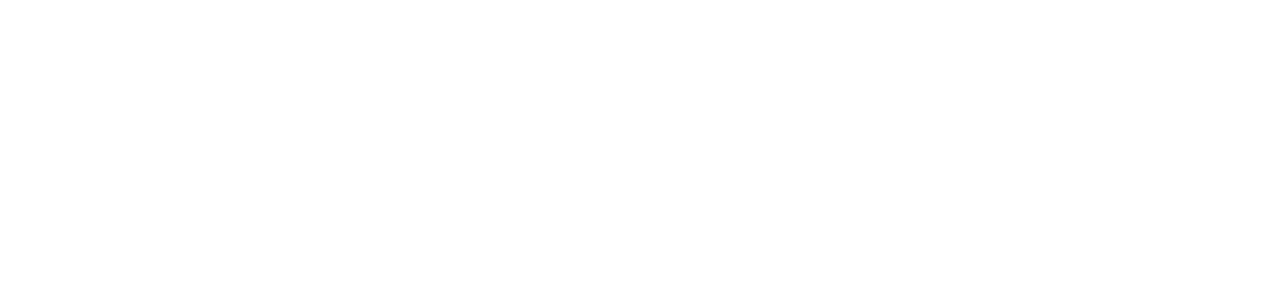
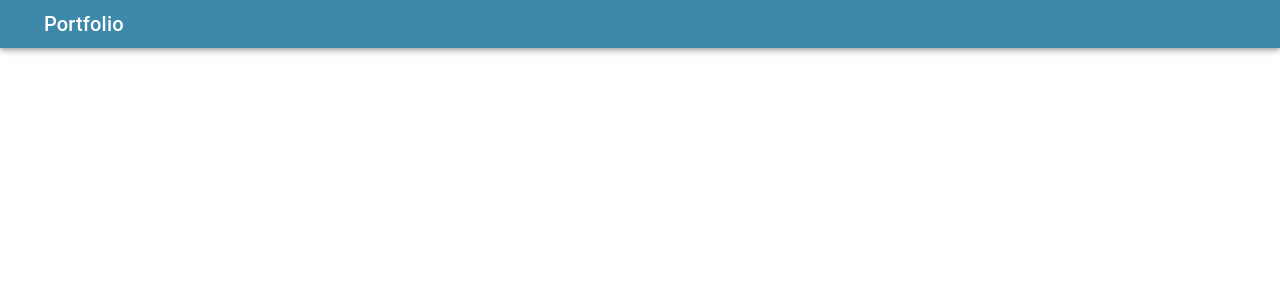
Before and after one commit to Donbasilpeter/portfolio-frontend-test, a React (Vite) app in the folder portfolio-app/: page / in a window 1280 px wide. Shown: the top 300 px of the page. Built offline with nearby package versions, Linux system fonts and the light colour scheme.

Commit message:
created an initial header

```diff
--- a/portfolio-app/package.json
+++ b/portfolio-app/package.json
@@ -13,7 +13,8 @@
     "@emotion/styled": "^11.10.5",
     "@mui/material": "^5.11.6",
     "react": "^18.2.0",
-    "react-dom": "^18.2.0"
+    "react-dom": "^18.2.0",
+    "sass": "^1.57.1"
   },
   "devDependencies": {
     "@types/react": "^18.0.26",
--- a/portfolio-app/src/App.tsx
+++ b/portfolio-app/src/App.tsx
@@ -1,14 +1,30 @@
-import { useState } from 'react'
-import reactLogo from './assets/react.svg'
-import './App.css'
+import './App.scss';
+import { createTheme, ThemeProvider } from '@mui/material/styles';
+import Header from './components/header/Header';
 
-function App() {
-  const [count, setCount] = useState(0)
+
+
+const theme = createTheme({
+  palette: {
+    primary: {
+      main: '#3E88AA',
+    },
+    secondary: {
+      main: '#2EE0CE',
+    },
+  }
+
+});
+
+const  App = () => {
 
   return (
-    <div className="App">
+    <>
+    <ThemeProvider theme={theme}>
+    <Header/>
+    </ThemeProvider>
 
-    </div>
+    </>
   )
 }
 
--- /dev/null
+++ b/portfolio-app/src/components/header/Header.tsx
@@ -0,0 +1,28 @@
+import * as React from "react";
+import AppBar from "@mui/material/AppBar";
+import Box from "@mui/material/Box";
+import Toolbar from "@mui/material/Toolbar";
+import Typography from "@mui/material/Typography";
+import IconButton from "@mui/material/IconButton";
+
+const Header = () => {
+  return (
+    <Box sx={{ flexGrow: 1 }}>
+      <AppBar position="static">
+        <Toolbar variant="dense">
+          <IconButton
+            edge="start"
+            color="inherit"
+            aria-label="menu"
+            sx={{ mr: 2 }}
+          ></IconButton>
+          <Typography variant="h6" color="inherit" component="div">
+            Portfolio
+          </Typography>
+        </Toolbar>
+      </AppBar>
+    </Box>
+  );
+};
+
+export default Header;
--- /dev/null
+++ b/portfolio-app/src/index.scss
@@ -0,0 +1,6 @@
+html body{
+    margin: 0;
+    padding: 0;
+    width: 100vw;
+    height: 100vh;
+}
--- a/portfolio-app/src/main.tsx
+++ b/portfolio-app/src/main.tsx
@@ -1,7 +1,7 @@
 import React from 'react'
 import ReactDOM from 'react-dom/client'
 import App from './App'
-import './index.css'
+import './index.scss'
 
 ReactDOM.createRoot(document.getElementById('root') as HTMLElement).render(
   <React.StrictMode>
```
Also changed, not shown: portfolio-app/src/App.css (deleted), portfolio-app/src/App.scss (added), portfolio-app/src/index.css (deleted), 1 other file (tests, documents, lock files or other folders).
